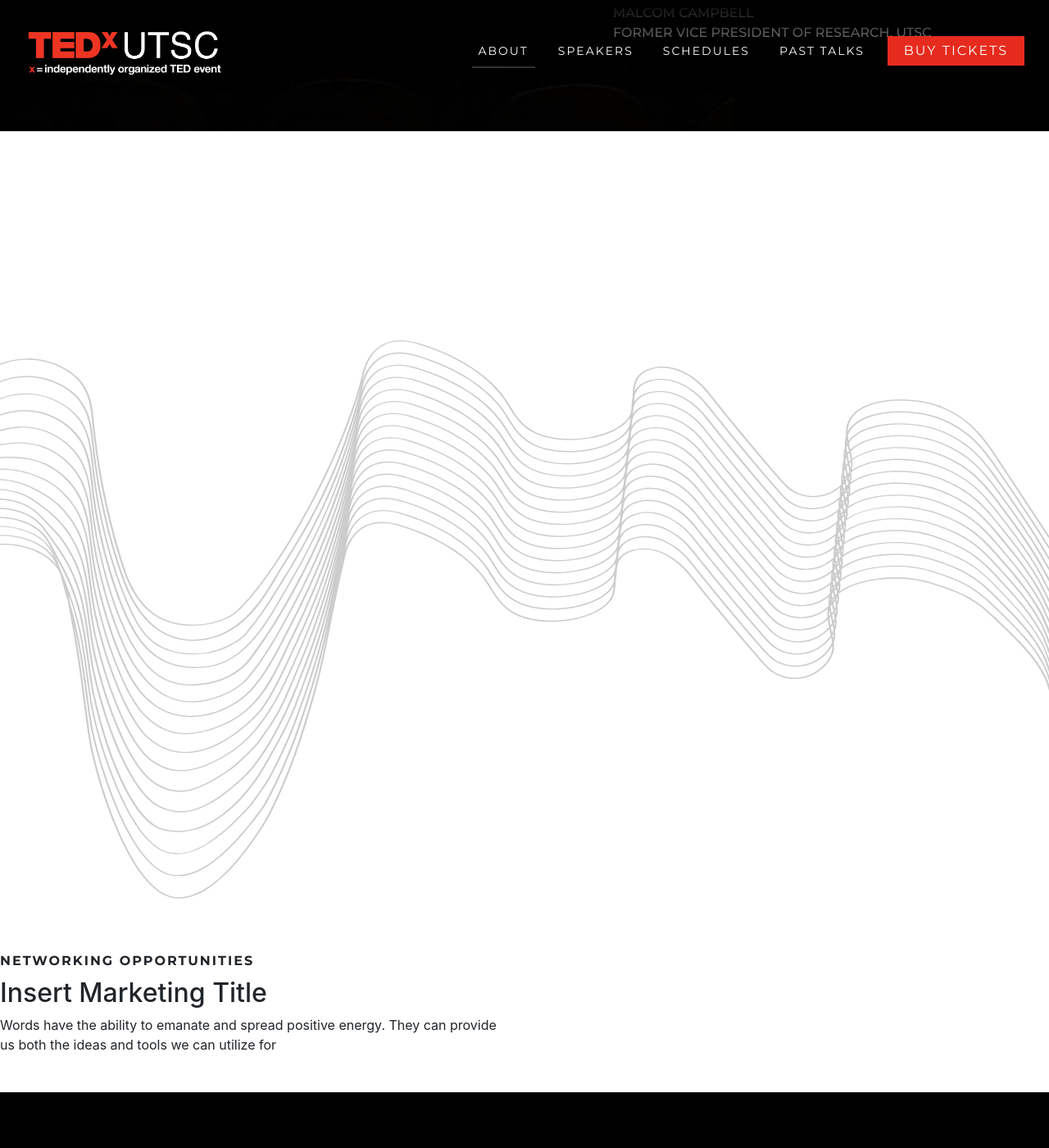
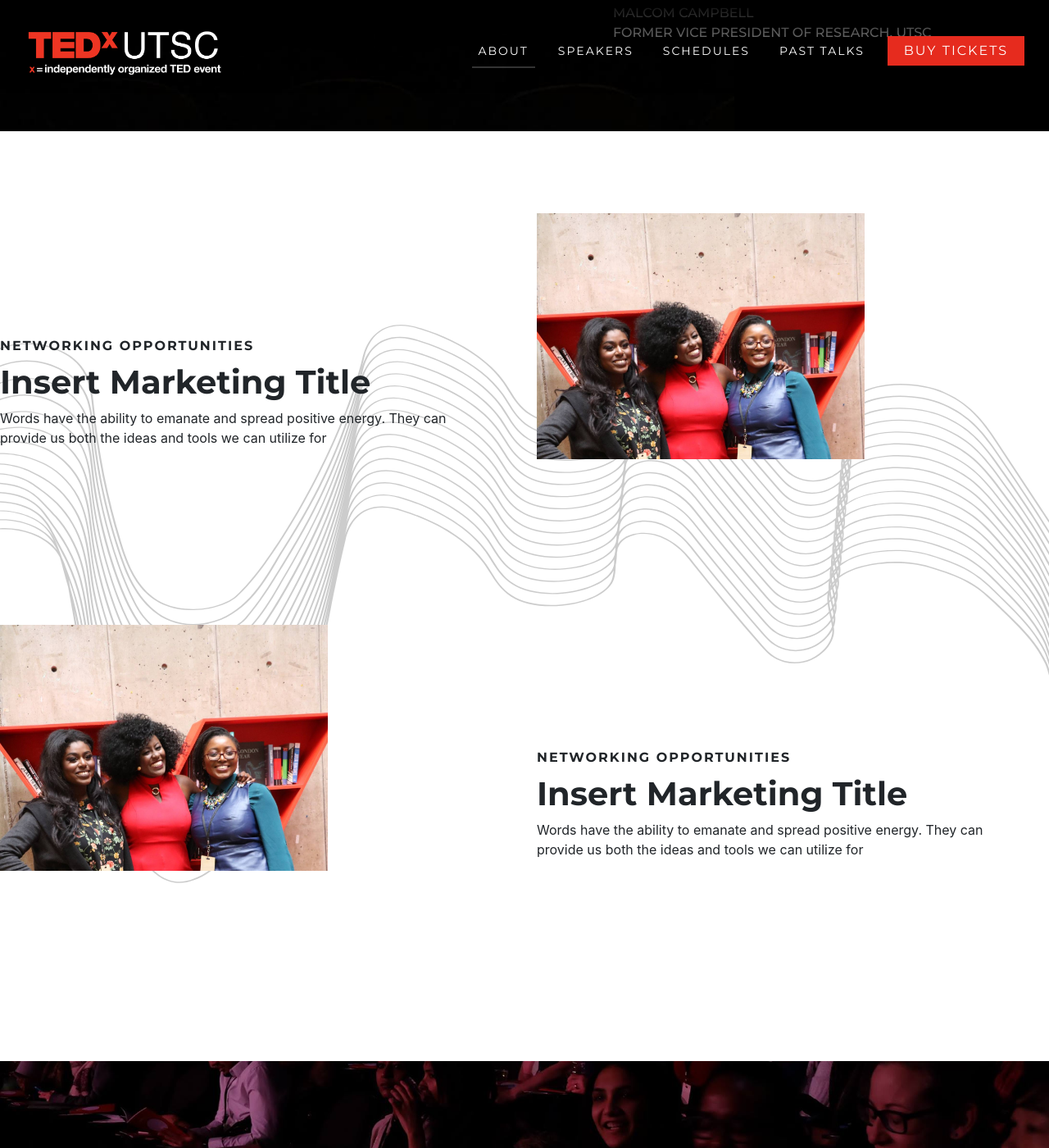
Before and after one commit to junthehacker/tedxutsc, a Jekyll site: the page built from index.html, in a window 1280 px wide and 1400 px high, scrolled down 2109 px. Shown: the whole window at 82% size. Built offline with Jekyll 4.4.1, drawn with Linux system fonts in a browser that asks for light colours; nearby versions of some CDN libraries; before the commit the page ends 3441 px from its top, so only the background shows below that; some of the changed text lies outside the part shown.

Commit message:
Add footer section for home

```diff
--- a/_includes/footer.html
+++ b/_includes/footer.html
@@ -1,3 +1,11 @@
+<section class="buy-tickets">
+    <div class="container">
+        <label class="sub-section-label">JOIN THE MOVEMENT</label>
+        <h2>Ready to be inspired?</h2>
+        <button class="btn btn-primary">Buy Tickets</button>
+    </div>
+</section>
+
 <script src="https://code.jquery.com/jquery-3.2.1.slim.min.js" integrity="sha384-KJ3o2DKtIkvYIK3UENzmM7KCkRr/rE9/Qpg6aAZGJwFDMVNA/GpGFF93hXpG5KkN" crossorigin="anonymous"></script>
 <script src="https://cdnjs.cloudflare.com/ajax/libs/popper.js/1.12.9/umd/popper.min.js" integrity="sha384-ApNbgh9B+Y1QKtv3Rn7W3mgPxhU9K/ScQsAP7hUibX39j7fakFPskvXusvfa0b4Q" crossorigin="anonymous"></script>
 <script src="https://maxcdn.bootstrapcdn.com/bootstrap/4.0.0/js/bootstrap.min.js" integrity="sha384-JZR6Spejh4U02d8jOt6vLEHfe/JQGiRRSQQxSfFWpi1MquVdAyjUar5+76PVCmYl" crossorigin="anonymous"></script>
--- /dev/null
+++ b/_sass/_buy_tickets.scss
@@ -0,0 +1,15 @@
+.buy-tickets {
+  padding-top: 140px;
+  padding-bottom: 140px;
+  background-image: url(../../assets/footer-background.jpeg);
+  background-size: cover;
+  text-align: center;
+  color: white;
+  background-position: bottom;
+  background-attachment: fixed;
+  h2 {
+    font-weight: 700;
+    padding-top: 20px;
+    padding-bottom: 20px;
+  }
+}
--- a/_sass/_global.scss
+++ b/_sass/_global.scss
@@ -3,6 +3,10 @@
 body {
   background-color: black;
   overflow-x: hidden;
+}
+
+h2 {
+  font-family: $primary-font;
 }
 
 .container {
@@ -17,6 +21,7 @@
   padding-right: 20px !important;
   display: inline-block;
   &.btn-primary {
+    text-transform: uppercase;
     background-color: $primary-color;
     &:active {
       background-color: $primary-color;
--- a/_sass/_home.scss
+++ b/_sass/_home.scss
@@ -52,12 +52,34 @@
 
   &-marketing {
     background-color: white;
-    padding-top: 1000px;
+    padding-top: 100px;
     padding-bottom: 30px;
     background-repeat: no-repeat;
     background-size: contain;
     background-position: center;
     background-image: url(../../assets/wave-black.svg);
+    h2 {
+      font-family: $primary-font;
+      font-size: 40px;
+      font-weight: bold;
+    }
+    .home-marketing-content {
+      vertical-align: middle;
+      padding-top: 150px;
+      padding-bottom: 200px;
+      padding-right: 50px;
+    }
+    .home-marketing-img-container {
+      .img {
+        width: 400px;
+        height: 300px;
+        overflow: hidden;
+        img {
+          width: 100%;
+          vertical-align: center;
+        }
+      }
+    }
   }
 }
 
--- a/assets/css/style.scss
+++ b/assets/css/style.scss
@@ -20,3 +20,4 @@
 @import "_navigation";
 @import "_global";
 @import "_home";
+@import "_buy_tickets";
--- a/index.html
+++ b/index.html
@@ -9,12 +9,42 @@
     <div class="container">
         <div class="row">
             <div class="col-md-6">
+                <div class="home-marketing-content">
                 <label class="sub-section-label">Networking Opportunities</label>
                 <h2>Insert Marketing Title</h2>
                 <p>Words have the ability to emanate and spread
                     positive energy. They can provide us both the
                     ideas and tools we can utilize for </p>
+                </div>
+            </div>
+            <div class="col-md-6">
+                <div class="home-marketing-img-container">
+                    <div class="img">
+                        <img src="assets/speakers/marketing1.jpeg" />
+                    </div>
+                </div>
+            </div>
+        </div>
+
+        <div class="row">
+            <div class="col-md-6">
+                <div class="home-marketing-img-container">
+                    <div class="img">
+                        <img src="assets/speakers/marketing1.jpeg" />
+                    </div>
+                </div>
+            </div>
+            <div class="col-md-6">
+                <div class="home-marketing-content">
+                    <label class="sub-section-label">Networking Opportunities</label>
+                    <h2>Insert Marketing Title</h2>
+                    <p>Words have the ability to emanate and spread
+                        positive energy. They can provide us both the
+                        ideas and tools we can utilize for </p>
+                </div>
             </div>
         </div>
     </div>
 </section>
+
+{% include footer.html %}
```
Also changed, not shown: assets/footer-background.jpeg (added), assets/speakers/marketing1.jpeg (added).
